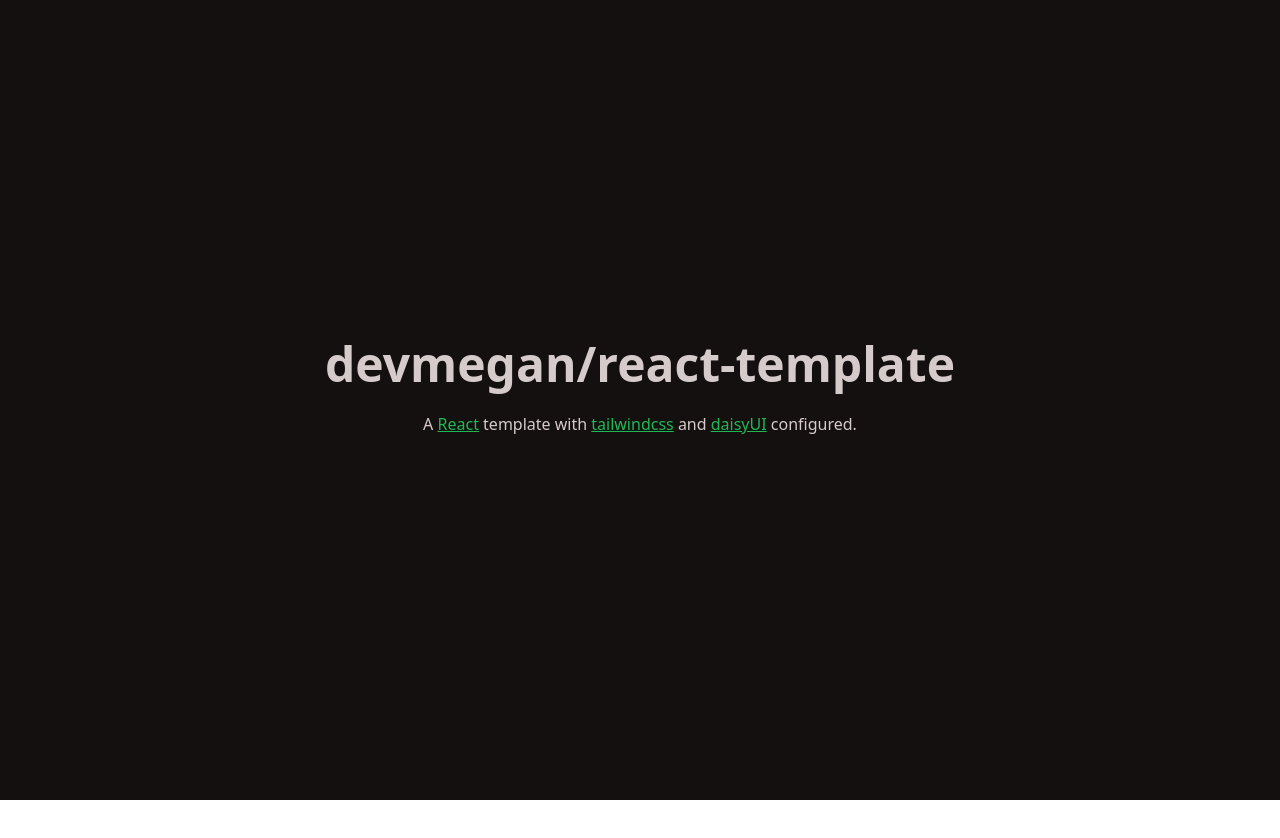
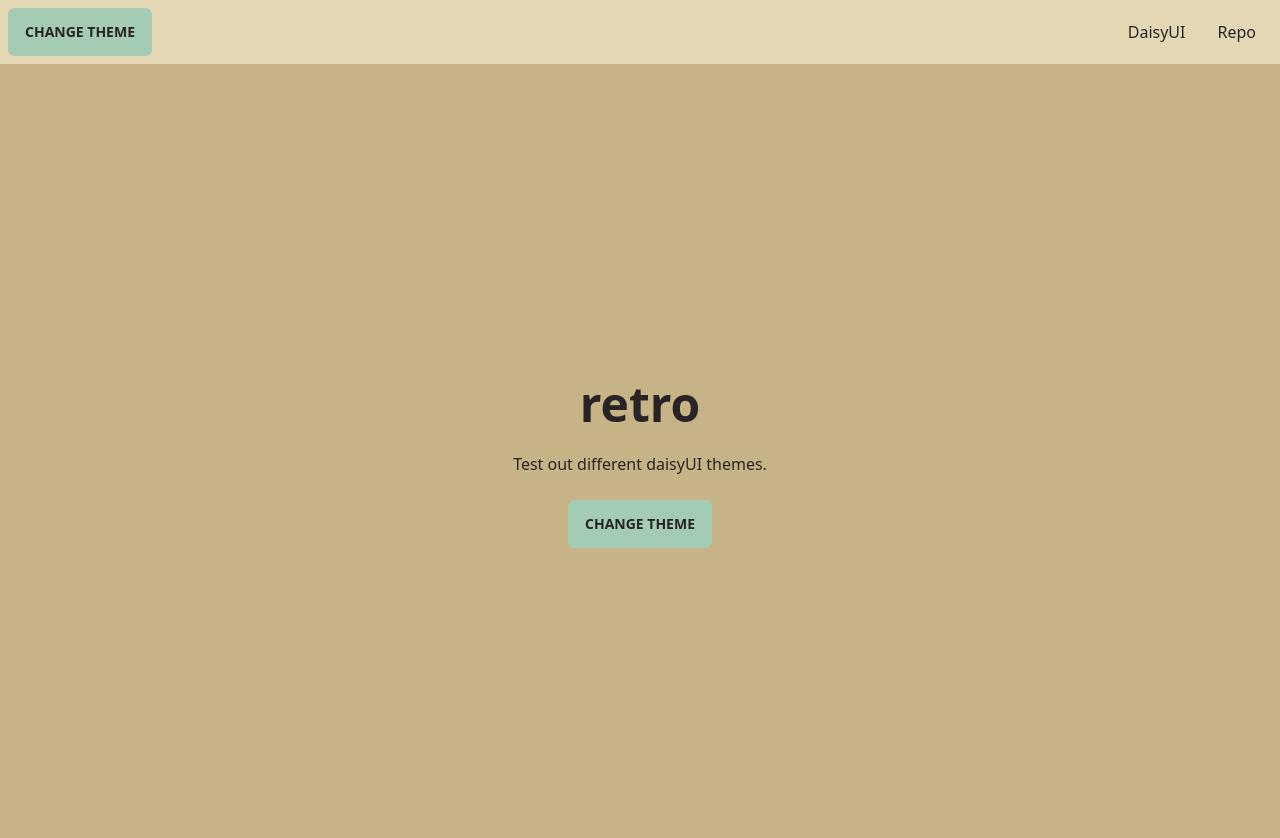
Before and after one commit to devmegan/theme-switch, a React (Create React App) app: page / in a window 1280 px wide. Shown: the top 838 px of the page. Before the commit the page ends 800 px from the top, so only its background shows below. Built offline with nearby package versions, Linux system fonts and the light colour scheme.

Commit message:
add hero with switchable themes

```diff
--- a/src/App.js
+++ b/src/App.js
@@ -1,12 +1,73 @@
+import { useState } from "react";
+
 export default function App() {
+
+  const [theme, setTheme] = useState('retro');
+
+  const themes = [
+    'light',
+    'dark',
+    'cupcake',
+    'bumblebee',
+    'emerald',
+    'corporate',
+    'synthwave',
+    'retro',
+    'cyberpunk',
+    'valentine',
+    'halloween',
+    'garden',
+    'forest',
+    'aqua',
+    'lowfi',
+    'pastel',
+    'fantasy',
+    'wireframe',
+    'black',
+    'luxury',
+    'dracula',
+    'cmyk',
+  ];
+
+  const changeTheme = () => {
+    let rand = Math.floor(Math.random() * themes.length);
+    if (themes[rand] === theme) {
+      rand++;
+    }
+    setTheme(themes[rand]);
+  }
+
   return (
-    <div className="hero min-h-screen bg-base-200" data-theme="forest">
-      <div className="hero-content text-center">
-        <div className="max-w-screen-md">
-          <h1 className="text-5xl font-bold"><a href="https://github.com/devmegan/" className="hover:underline">devmegan/react-template</a></h1>
-          <p className="py-6">A <a href="https://reactjs.org/" className="link link-primary">React</a> template with <a className="link link-primary" href="https://tailwindcss.com/">tailwindcss</a> and <a className="link link-primary">daisyUI</a> configured.</p>
+    <div className="min-h-screen bg-primary text-center" data-theme={theme}>
+      <div className="navbar bg-base-100">
+        <div className="flex-1">
+          <button
+            className="btn btn-secondary"
+            onClick={changeTheme}
+          >
+            Change Theme
+          </button>
+        </div>
+        <div className="flex-none">
+          <ul className="menu menu-horizontal p-0">
+            <li>
+              <a href="https://daisyui.com/docs/themes/">DaisyUI</a>
+            </li>
+            <li>
+              <a href="https://github.com/devmegan/theme-switch">Repo</a>
+            </li>
+          </ul>
+        </div>
+      </div>
+      <div className="hero min-h-screen bg-base-300">
+        <div className="text-center hero-content">
+          <div className="max-w-md">
+            <h1 className="text-5xl font-bold">{theme}</h1>
+            <p className="py-6">Test out different daisyUI themes.</p>
+            <button className="btn btn-secondary" onClick={changeTheme}>Change Theme</button>
+          </div>
         </div>
       </div>
     </div>
-  );
+  )
 }
```
